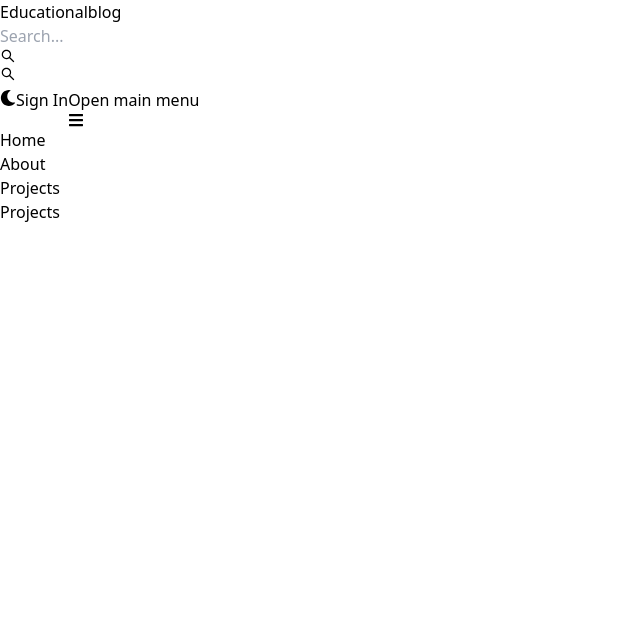
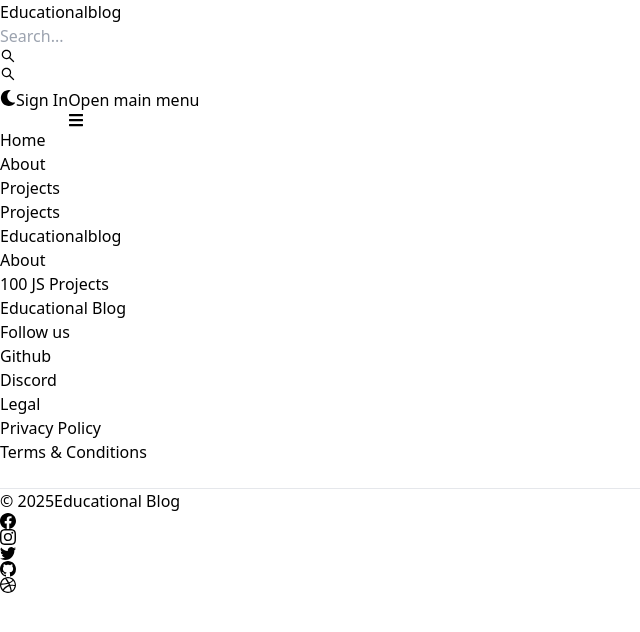
Before and after one commit to sandhya2005-png/MERN-BLOG-APP, a React (Vite) app in the folder client/: page /projects in a window 1280 px wide. Shown: the top 632 px of the page, without its empty margins (0-640 px from the left). Built offline with nearby package versions, Linux system fonts and the light colour scheme.

Commit message:
create and add the footer component

```diff
--- a/client/src/App.jsx
+++ b/client/src/App.jsx
@@ -6,6 +6,7 @@
 import Dashboard from "./pages/Dashboard"
 import Projects from "./pages/Projects"
 import Header from "./components/Header"
+import Footer from "./components/Footer"
 
 export default function App() {
   return (
@@ -19,9 +20,7 @@
         <Route path="/dashboard" element={<Dashboard />} />
         <Route path="/projects" element={<Projects />} />
       </Routes>
-
-
-
+      <Footer />
     </BrowserRouter>
   )
 }
--- /dev/null
+++ b/client/src/components/Footer.jsx
@@ -0,0 +1,94 @@
+import { Footer } from "flowbite-react"
+import { Link } from "react-router-dom";
+import { BsFacebook, BsInstagram, BsTwitter, BsGithub, BsDribbble} from "react-icons/bs";
+
+export default function FooterCom() {
+  return (
+    <Footer container className='border border-t-8 border-teal-500'>
+      <div className="w-full max-w-7xl mx-auto">
+        <div className="grid w-full justify-between sm:flex md:grid-cols-1">
+            <div className="mt-5">
+                <Link to="/" className='self-center whitespace-nowrap text-lg sm:text-xl font-semibold dark:text-white'>
+                  <span className='px-2 py-1 bg-gradient-to-r from-indigo-500 via-purple-500 to-pink-500 rounded-lg text-white'>Educational</span>
+                   blog
+                </Link>
+            </div>
+            <div className="grid grid-cols-2 gap-8 mt-4 sm:grid-cols-3 sm:gap-6">
+                <div>
+                    <Footer.Title title='About' />
+                    <Footer.LinkGroup col>
+                        <Footer.Link
+                          href='https://www.100jsprojects.com'
+                          target='_blank'
+                          rel='noopener noreferrer'
+                        >
+                            100 JS Projects
+                        </Footer.Link>
+
+                        <Footer.Link
+                          href='/about'
+                          target='_blank'
+                          rel='noopener noreferrer'
+                        >
+                            Educational Blog
+                        </Footer.Link>
+                    </Footer.LinkGroup>
+                </div>
+                <div>
+                    <Footer.Title title='Follow us' />
+                    <Footer.LinkGroup col>
+                        <Footer.Link
+                          href='https://www.github.com/sandhya2005-png'
+                          target='_blank'
+                          rel='noopener noreferrer'
+                        >
+                            Github
+                        </Footer.Link>
+
+                        <Footer.Link
+                          href='#'
+                        >
+                            Discord
+                        </Footer.Link>
+                    </Footer.LinkGroup>
+                </div>
+                <div>
+                    <Footer.Title title='Legal' />
+                    <Footer.LinkGroup col>
+                        <Footer.Link
+                          href='#'
+                        >
+                            Privacy Policy
+                        </Footer.Link>
+
+                        <Footer.Link
+                          href='#'
+                        >
+                            Terms &amp; Conditions
+                        </Footer.Link>
+                    </Footer.LinkGroup>
+                </div>
+
+            </div>
+        </div>
+        <br/>
+        <Footer.Divider />
+        <div className="w-full sm:flex sm:items-center sm:justify-between">
+            <Footer.Copyright
+              href='#'
+              by="Educational Blog"
+              year={new Date().getFullYear()}
+            />
+            <div className="flex gap-6 sm:mt-0 mt-4 sm:justify-center">
+                <Footer.Icon href='#' icon={BsFacebook} />
+                <Footer.Icon href='#' icon={BsInstagram} />
+                <Footer.Icon href='#' icon={BsTwitter} />
+                <Footer.Icon href='https://www.github.com/sandhya2005-png' icon={BsGithub} />
+                <Footer.Icon href='#' icon={BsDribbble} />
+            </div>
+        </div>
+      </div>
+      <br/>
+    </Footer>
+  );
+}
```
